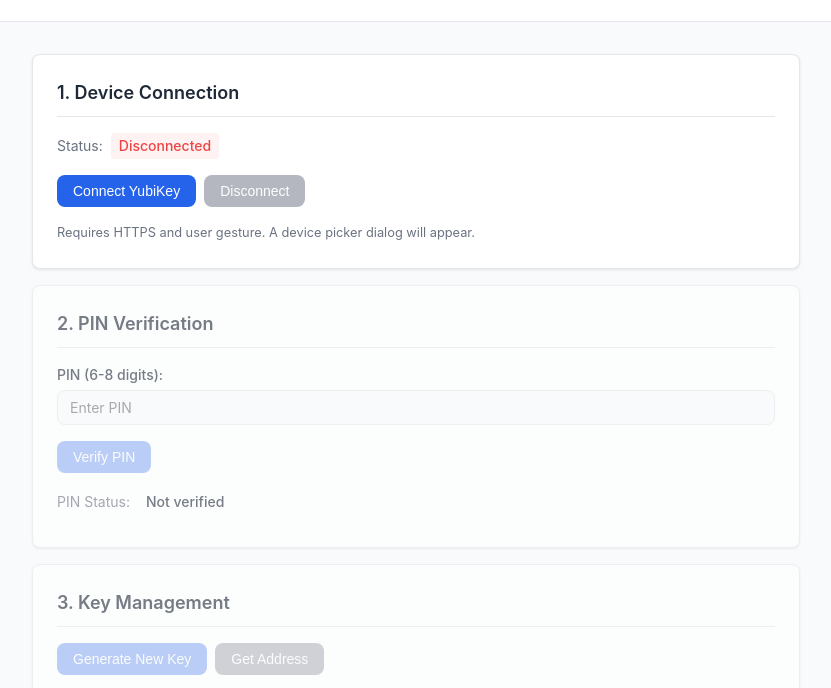
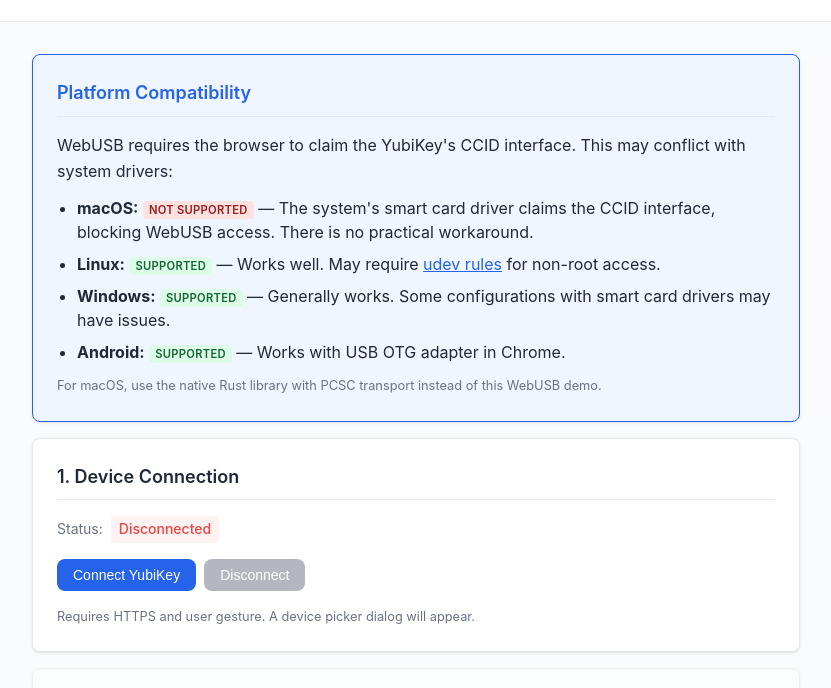
Before and after one commit to storopoli/yubikey-evm-signer, a plain HTML site: page demo/index.html in a window 1280 px wide. Shown: the part 100-788 px from the top of the page, without its empty margins (224-1055 px from the left). Drawn offline with Linux system fonts and the light colour scheme; a script that the page names is missing.

Commit message:
pages: document limitation for MacOS

```diff
--- a/demo/index.html
+++ b/demo/index.html
@@ -18,6 +18,19 @@
             <h2>Browser Not Supported</h2>
             <p>WebUSB is only available in Chromium-based browsers (Chrome, Edge, Brave, Opera).</p>
             <p>Please switch to a supported browser to use this demo.</p>
+        </section>
+
+        <!-- Platform Compatibility Info -->
+        <section id="platform-info-section" class="card info">
+            <h2>Platform Compatibility</h2>
+            <p>WebUSB requires the browser to claim the YubiKey's CCID interface. This may conflict with system drivers:</p>
+            <ul class="platform-list">
+                <li><strong>macOS:</strong> <span class="status-badge not-supported">Not Supported</span> — The system's smart card driver claims the CCID interface, blocking WebUSB access. There is no practical workaround.</li>
+                <li><strong>Linux:</strong> <span class="status-badge supported">Supported</span> — Works well. May require <a href="https://developers.yubico.com/yubikey-manager/Device_Permissions.html" target="_blank">udev rules</a> for non-root access.</li>
+                <li><strong>Windows:</strong> <span class="status-badge supported">Supported</span> — Generally works. Some configurations with smart card drivers may have issues.</li>
+                <li><strong>Android:</strong> <span class="status-badge supported">Supported</span> — Works with USB OTG adapter in Chrome.</li>
+            </ul>
+            <p class="hint">For macOS, use the native Rust library with PCSC transport instead of this WebUSB demo.</p>
         </section>
 
         <!-- Connection Section -->
--- a/demo/styles.css
+++ b/demo/styles.css
@@ -112,6 +112,48 @@
 
 .card.warning h2 {
     color: var(--color-warning);
+}
+
+.card.info {
+    border-color: var(--color-primary);
+    background: #eff6ff;
+}
+
+.card.info h2 {
+    color: var(--color-primary);
+}
+
+.card.info a {
+    color: var(--color-primary);
+}
+
+.platform-list {
+    margin: 0.75rem 0;
+    padding-left: 1.25rem;
+}
+
+.platform-list li {
+    margin-bottom: 0.5rem;
+    line-height: 1.5;
+}
+
+.status-badge {
+    font-size: 0.7rem;
+    font-weight: 600;
+    padding: 0.125rem 0.375rem;
+    border-radius: 4px;
+    text-transform: uppercase;
+    letter-spacing: 0.025em;
+}
+
+.status-badge.supported {
+    color: #166534;
+    background: #dcfce7;
+}
+
+.status-badge.not-supported {
+    color: #991b1b;
+    background: #fee2e2;
 }
 
 /* ============================================
```
